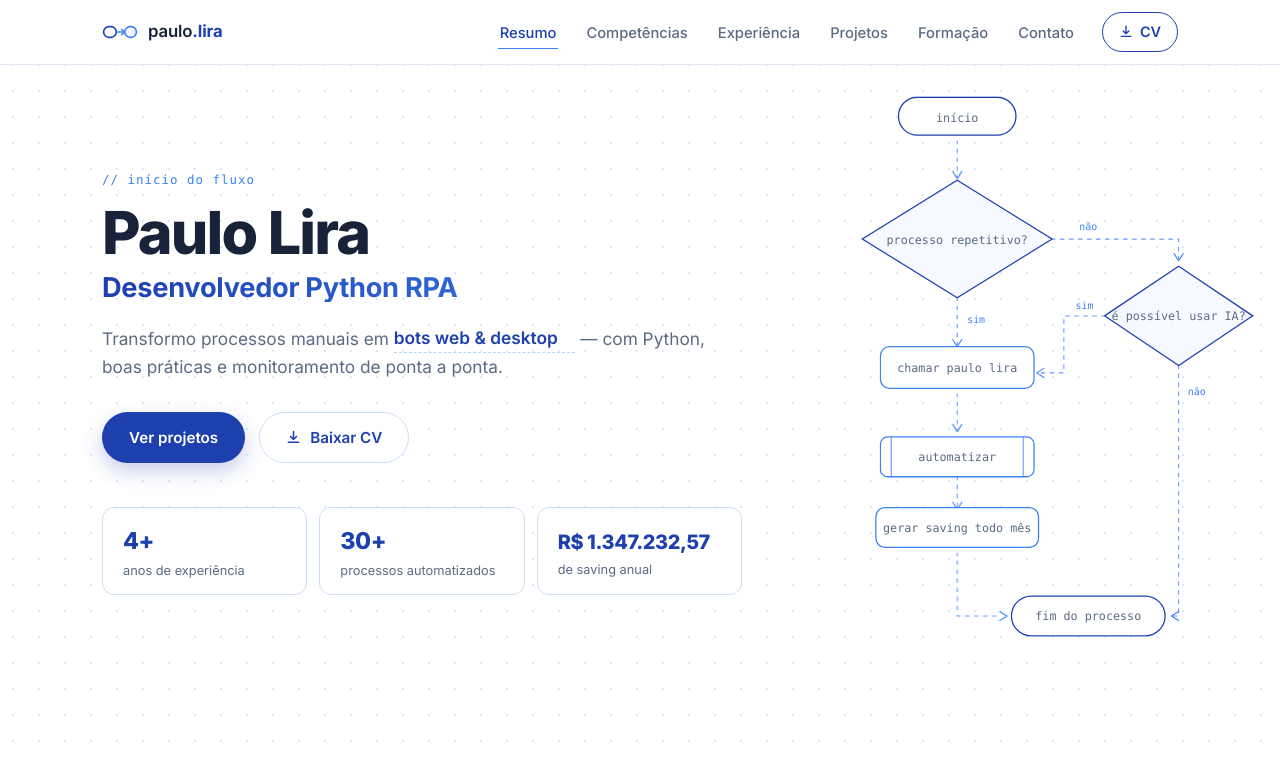
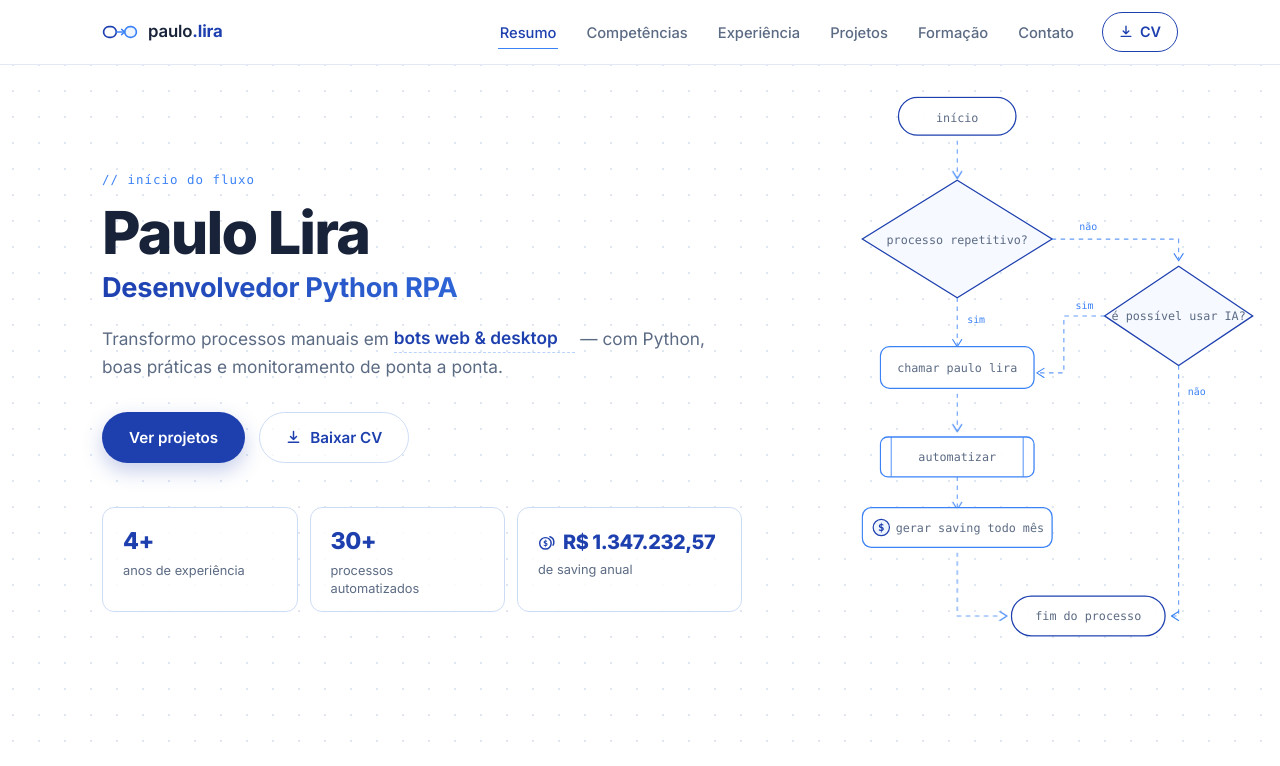
Before and after one commit to PauloLiraDev/portfolio, a plain HTML site: page index.html in a window 1280 px wide. Shown: the top 766 px of the page. Drawn offline with Linux system fonts and the light colour scheme.

Commit message:
Hero: ícones de moeda/cifrão no nó de saving e no card de estatística
Co-Authored-By: Claude Fable 5 <noreply@anthropic.com>

```diff
--- a/index.html
+++ b/index.html
@@ -143,8 +143,10 @@
                 <path d="M185 428v34" class="edge dash"/>
                 <path d="M180 456l5 8 5-8" class="arrow"/>
                 <g class="float-a">
-                    <rect x="95" y="468" width="180" height="44" rx="10" class="node n2"/>
-                    <text x="185" y="495" class="ntext">gerar saving todo mês</text>
+                    <rect x="80" y="468" width="210" height="44" rx="10" class="node n2"/>
+                    <circle cx="101" cy="490" r="9" class="coin"/>
+                    <text x="101" y="494" class="coin-sign">$</text>
+                    <text x="199" y="495" class="ntext">gerar saving todo mês</text>
                 </g>
                 <path d="M185 512v70h47" class="edge dash"/>
                 <path d="M232 577l8 5-8 5" class="arrow"/>
@@ -178,7 +180,7 @@
                     <ul class="hero-stats reveal" style="--d:.32s">
                         <li><strong>4+</strong><span>anos de experiência</span></li>
                         <li><strong>30+</strong><span>processos automatizados</span></li>
-                        <li class="stat-wide"><strong>R$ 1.347.232,57</strong><span>de saving anual</span></li>
+                        <li class="stat-wide"><strong><svg class="ico-coins" viewBox="0 0 16 16" aria-hidden="true"><circle cx="6.6" cy="9.2" r="5.1" fill="none" stroke="currentColor" stroke-width="1.3"/><text x="6.6" y="11.9" text-anchor="middle" font-size="7.5" font-weight="700" font-family="Consolas, monospace" fill="currentColor">$</text><path d="M10.6 3.3a5.1 5.1 0 0 1 3.5 4.9 5.1 5.1 0 0 1-.7 2.6" fill="none" stroke="currentColor" stroke-width="1.3" stroke-linecap="round"/></svg>R$ 1.347.232,57</strong><span>de saving anual</span></li>
                     </ul>
                 </div>
             </div>
--- a/styles.css
+++ b/styles.css
@@ -278,8 +278,15 @@ section { scroll-margin-top: 84px; }
     color: var(--b1);
 }
 .hero-stats span { font-size: .8rem; color: var(--muted); line-height: 1.35; }
-.hero-stats .stat-wide { min-width: 205px; }
-.hero-stats .stat-wide strong { font-size: 1.24rem; margin-top: 4px; }
+.hero-stats .stat-wide { min-width: 225px; max-width: 255px; }
+.hero-stats .stat-wide strong {
+    font-size: 1.24rem;
+    margin-top: 4px;
+    display: flex;
+    align-items: center;
+    gap: 7px;
+}
+.hero-stats .ico-coins { width: 18px; height: 18px; flex: none; }
 
 /* fluxograma decorativo do hero */
 .hero-flow {
@@ -306,6 +313,14 @@ section { scroll-margin-top: 84px; }
     font-family: var(--mono);
     font-size: 11px;
     fill: var(--b2);
+}
+.hero-flow .coin { fill: var(--tint); stroke: var(--b1); stroke-width: 1.3; }
+.hero-flow .coin-sign {
+    font-family: var(--mono);
+    font-size: 12px;
+    font-weight: 700;
+    fill: var(--b1);
+    text-anchor: middle;
 }
 .hero-flow .edge { fill: none; stroke: var(--b2); stroke-width: 1.2; opacity: .8; }
 .hero-flow .arrow { fill: none; stroke: var(--b2); stroke-width: 1.2; stroke-linecap: round; stroke-linejoin: round; }
```
